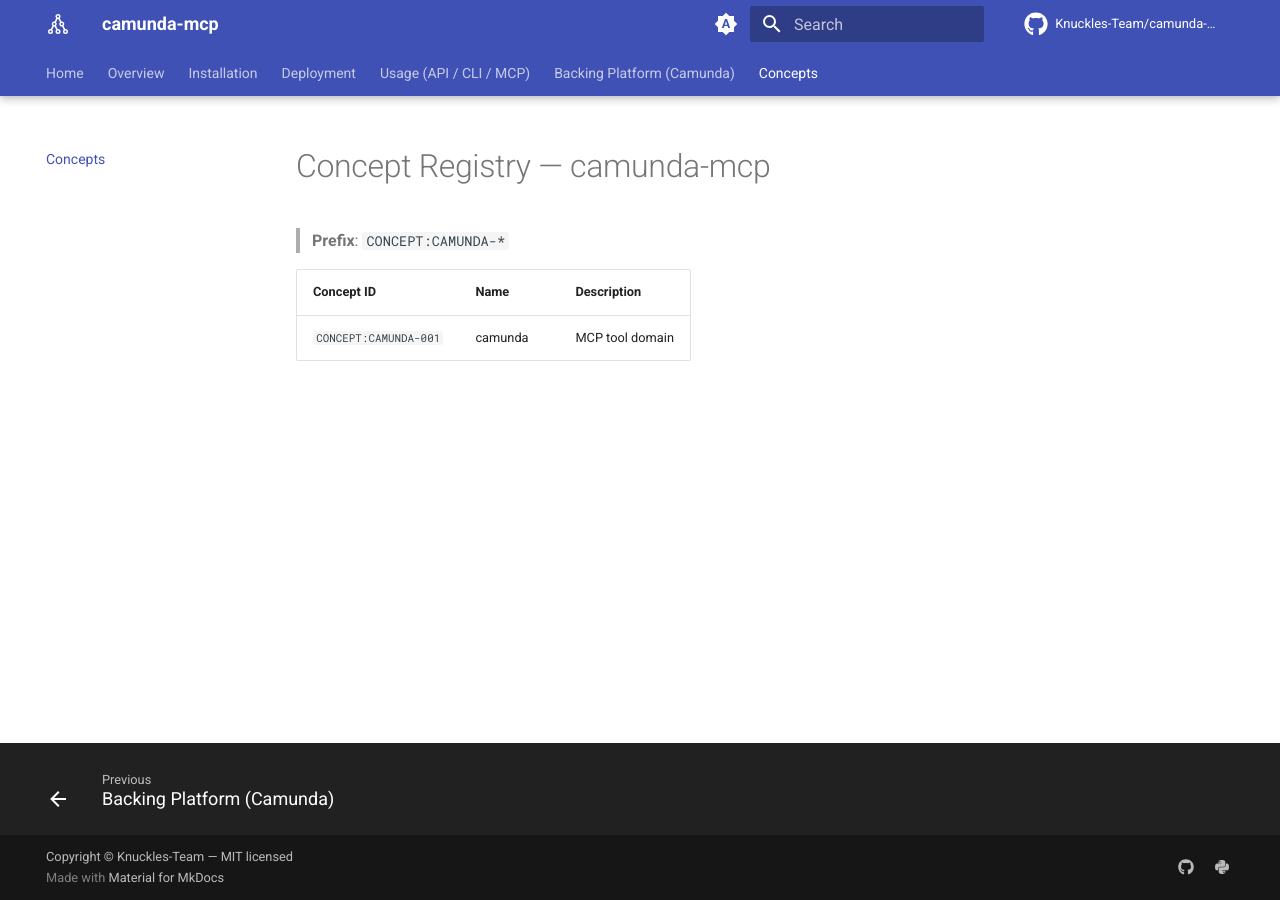
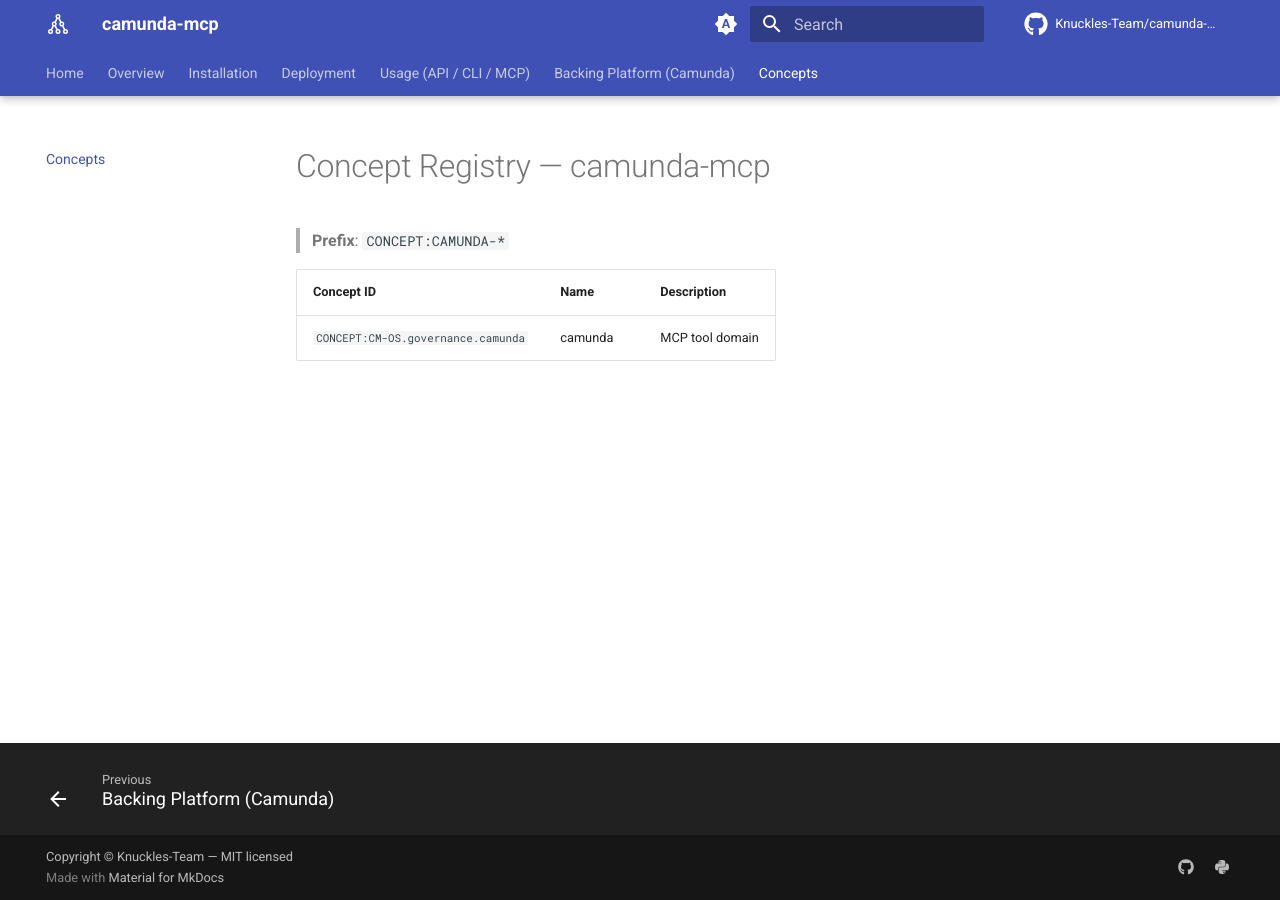
Before and after one commit to Knuckles-Team/camunda-mcp, an MkDocs documentation site: the page built from docs/concepts.md, in a window 1280 px wide. Built offline with MkDocs 1.6.1 and Material for MkDocs 9.7.7, drawn with Linux system fonts in a browser that asks for light colours; comment, search, counter and statistics services are not loaded.

Commit message:
OKF-CIS migration: markers -> <SLUG>-<PILLAR>.<domain>.<concept>
Co-Authored-By: Claude Opus 4.8 (1M context) <noreply@anthropic.com>

```diff
--- a/docs/concepts.md
+++ b/docs/concepts.md
@@ -3,4 +3,4 @@
 
 | Concept ID | Name | Description |
 |---|---|---|
-| `CONCEPT:CAMUNDA-001` | camunda | MCP tool domain |
+| `CONCEPT:CM-OS.governance.camunda` | camunda | MCP tool domain |
```
Also changed, not shown: AGENTS.md (+1 -1 lines).
